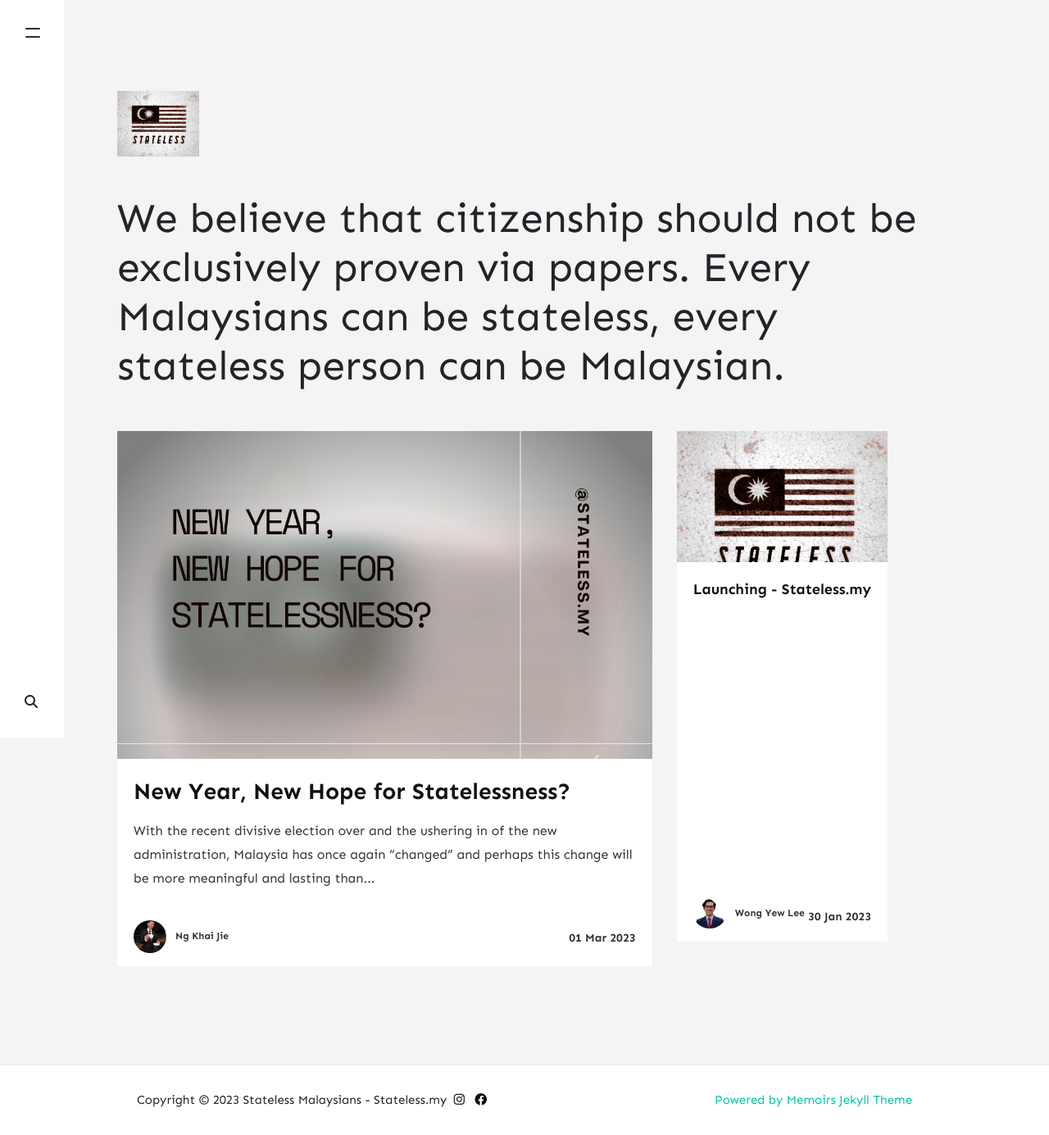
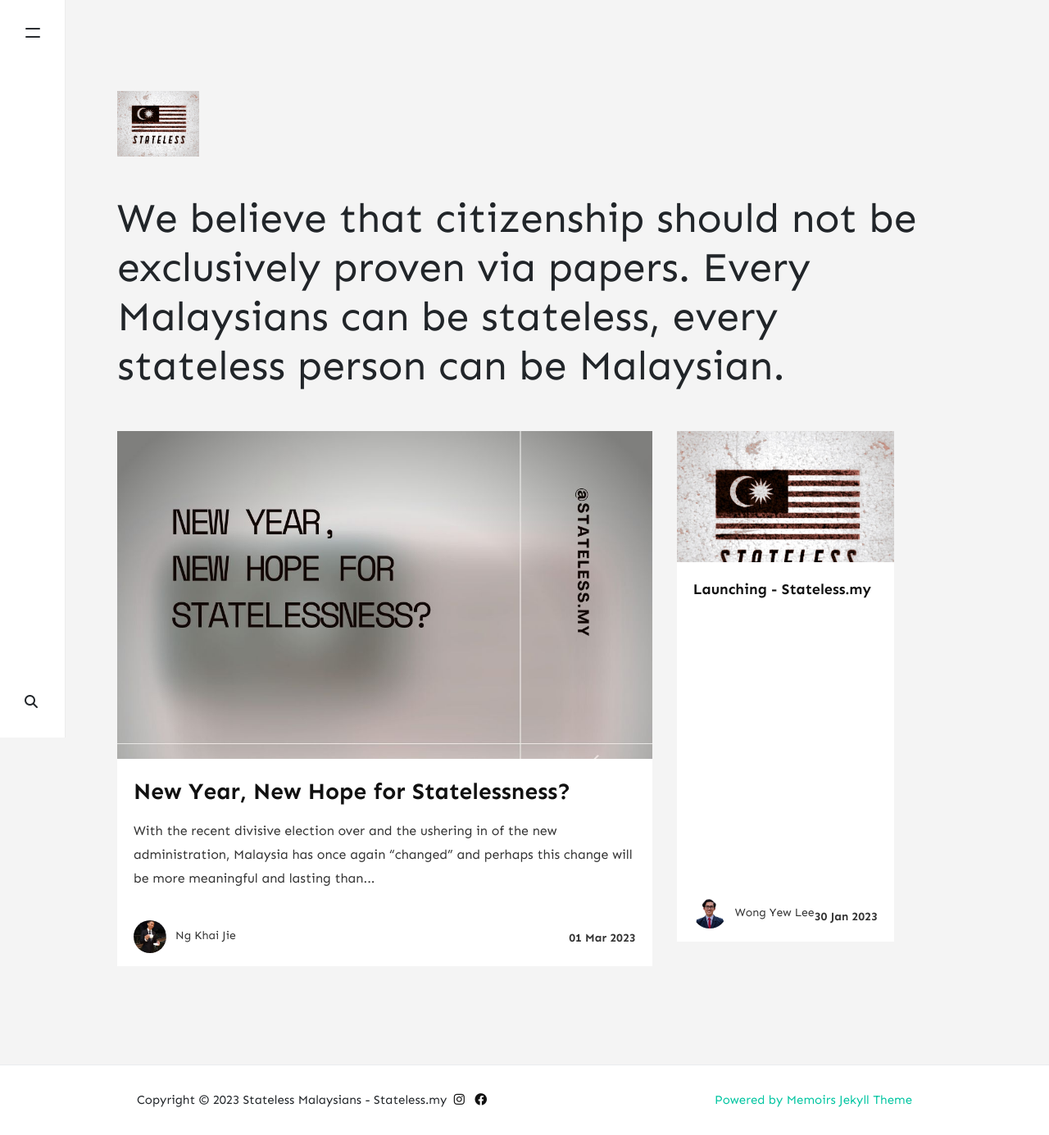
Before and after one commit to wyewlee/st-my, a Jekyll site: the page built from index.html, in a window 1280 px wide. Shown: the whole page at 82% size. Built offline with Jekyll 4.4.1, drawn with Linux system fonts in a browser that asks for light colours; nearby versions of some CDN libraries; the list of posts is cut into pages by our own code; comment, search, counter and statistics services are not loaded.

Commit message:
revert post name bold

```diff
--- a/assets/css/theme.scss
+++ b/assets/css/theme.scss
@@ -287,10 +287,6 @@ img, img:hover {
     .post-date {
         float:right;
         margin-top: 10px;
-    }
-    .post-name {
-        font-size: 12px;
-        font-weight: bold;
     }
     .img-thumb {
         object-fit:cover;
```
